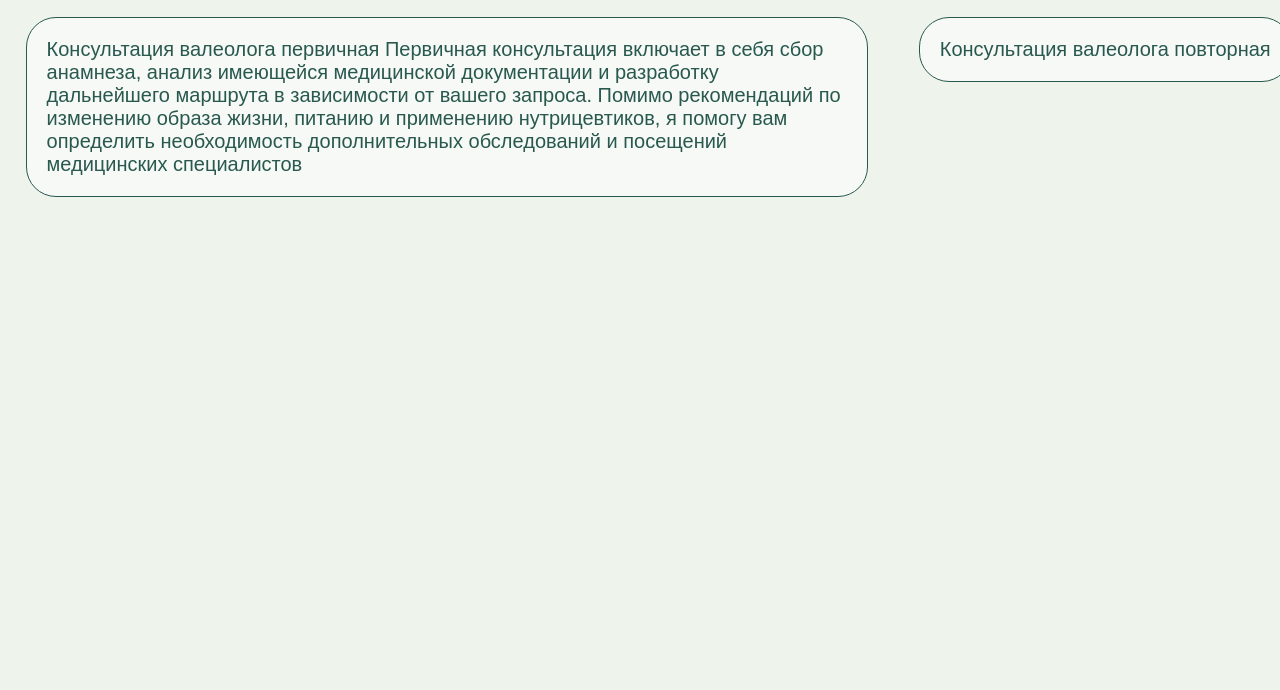
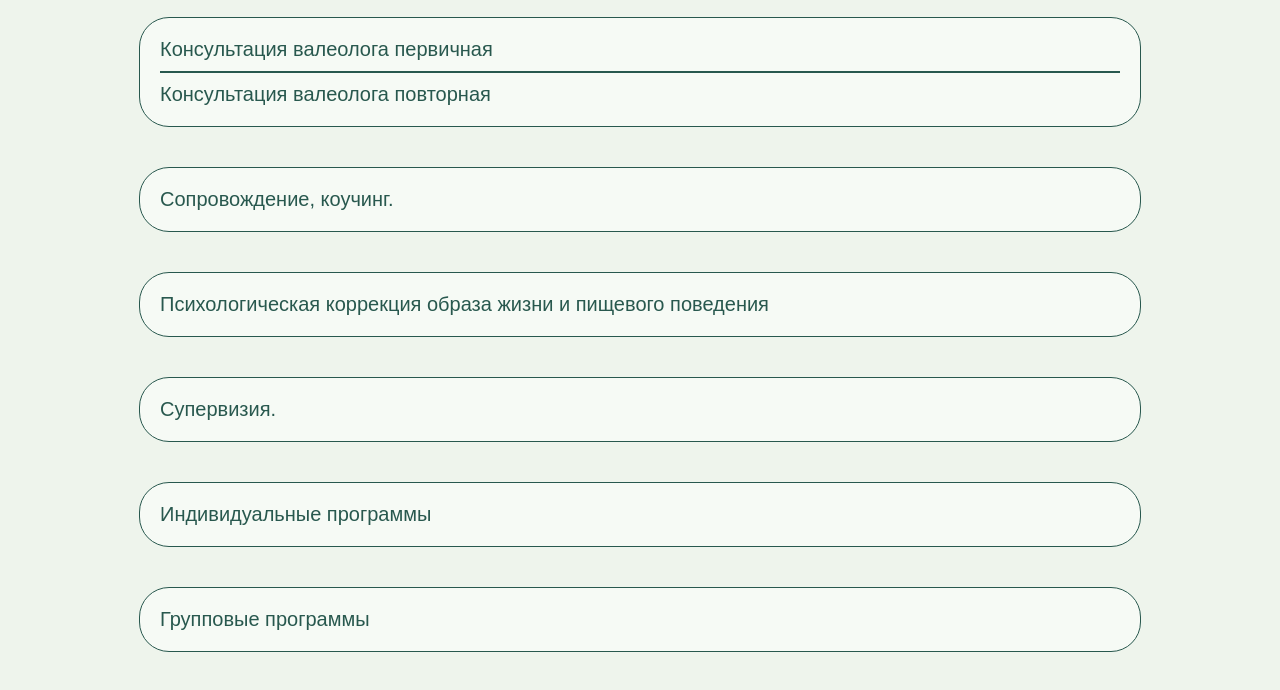
Before and after one commit to skillsetdev/at-resume-website, a plain HTML site: page services.html in a window 1280 px wide. Shown: the part 654-1344 px from the top of the page. Before the commit the page ends 1092 px from the top, so only its background shows below. Drawn offline with Linux system fonts and the light colour scheme; a web font is replaced by a local one.

Commit message:
Add expanding sections to the services section

```diff
--- a/services.html
+++ b/services.html
@@ -58,48 +58,69 @@
             </div>
           </div>
         </div>
-        <!--Make it 2 by 4/3 columns with expanding height on hover with appointment button at the bottom-->
         <div id="services-section">
           <h2 class="header">Услуги</h2>
           <div id="services">
-            <div>
-              Консультация валеолога первичная Первичная консультация включает в
-              себя сбор анамнеза, анализ имеющейся медицинской документации и
-              разработку дальнейшего маршрута в зависимости от вашего запроса.
-              Помимо рекомендаций по изменению образа жизни, питанию и
-              применению нутрицевтиков, я помогу вам определить необходимость
-              дополнительных обследований и посещений медицинских специалистов
+            <div class="expanding-card">
+              <div class="expanding-header">
+                Консультация валеолога первичная
+              </div>
+              <div class="expanding-text">
+                <div class="horizontal-separator"></div>
+                Первичная консультация включает в себя сбор анамнеза, анализ
+                имеющейся медицинской документации и разработку дальнейшего
+                маршрута в зависимости от вашего запроса. Помимо рекомендаций по
+                изменению образа жизни, питанию и применению нутрицевтиков, я
+                помогу вам определить необходимость дополнительных обследований
+                и посещений медицинских специалистов
+              </div>
+              <div class="expanding-footer">
+                <div class="horizontal-separator"></div>
+                Консультация валеолога повторная
+              </div>
             </div>
-            <div>Консультация валеолога повторная</div>
-            <div>
-              Сопровождение, коучинг. Сопровождение включает в себя 2 встречи в
-              течение месяца, а также поддержку и ответы на вопросы в режиме
-              переписки.
+
+            <div class="expanding-card">
+              <div class="expanding-header">Сопровождение, коучинг.</div>
+              <div class="expanding-text">
+                <div class="horizontal-separator"></div>
+                Сопровождение включает в себя 2 встречи в течение месяца, а
+                также поддержку и ответы на вопросы в режиме переписки.
+              </div>
             </div>
-            <div>
-              Психологическая коррекция образа жизни и пищевого поведения
-              Психологическая коррекция образа жизни и пищевого поведения
-              включает в себя индивидуальное психологическое консультирование,
-              основанное на принципах АСТ подхода. Разработка плана коррекции
-              требует проведения ряда сеансов для эффективного решения
-              поставленных задач. Acceptance and Commitment Therapy (ACT) – это
-              терапия принятия и ответственности, подход, который позволяет
-              справиться с различными проблемами, начиная от зависимостей и
-              тревожных расстройств и заканчивая расстройствами пищевого
-              поведения. Цель специалиста в ACT заключается в том, чтобы научить
-              человека эффективно справляться с трудностями с помощью своего
-              поведения и мышления. Этот метод является краткосрочным,
-              результаты обычно видны уже после 15-20 сессий. Эффективность ACT
-              подтверждена множеством исследований, включая более 900
-              рандомизированных контролируемых исследований с 1986 по 2022 год.
+            <div class="expanding-card">
+              <div class="expanding-header">
+                Психологическая коррекция образа жизни и пищевого поведения
+              </div>
+              <div class="expanding-text">
+                <div class="horizontal-separator"></div>
+                Психологическая коррекция образа жизни и пищевого поведения
+                включает в себя индивидуальное психологическое консультирование,
+                основанное на принципах АСТ подхода. Разработка плана коррекции
+                требует проведения ряда сеансов для эффективного решения
+                поставленных задач. Acceptance and Commitment Therapy (ACT) –
+                это терапия принятия и ответственности, подход, который
+                позволяет справиться с различными проблемами, начиная от
+                зависимостей и тревожных расстройств и заканчивая расстройствами
+                пищевого поведения. Цель специалиста в ACT заключается в том,
+                чтобы научить человека эффективно справляться с трудностями с
+                помощью своего поведения и мышления. Этот метод является
+                краткосрочным, результаты обычно видны уже после 15-20 сессий.
+                Эффективность ACT подтверждена множеством исследований, включая
+                более 900 рандомизированных контролируемых исследований с 1986
+                по 2022 год.
+              </div>
             </div>
-            <div>Индивидуальные программы</div>
-            <div>Групповые программы</div>
-            <div>
-              Супервизия. Индивидуальные супервизии в темах: • Психологические
-              аспекты нарушений пищевого поведения; • Гомеостатическая
-              нутрициология.
+            <div class="expanding-card">
+              <div class="expanding-header">Супервизия.</div>
+              <div class="expanding-text">
+                <div class="horizontal-separator"></div>
+                Индивидуальные супервизии в темах: • Психологические аспекты
+                нарушений пищевого поведения; • Гомеостатическая нутрициология.
+              </div>
             </div>
+            <div class="expanding-card">Индивидуальные программы</div>
+            <div class="expanding-card">Групповые программы</div>
           </div>
         </div>
       </div>
--- a/style.css
+++ b/style.css
@@ -273,21 +273,45 @@ li {
 }
 #services {
   width: 100vw;
-  overflow: auto;
-  white-space: nowrap;
+  /*overflow: auto;
+  white-space: nowrap;//makes it a horizontal scrollable list*/
   display: flex;
-  flex-direction: row;
+  flex-direction: column;
   justify-content: start;
-  align-items: start;
+  align-items: center;
 }
-#services div {
+#services .expanding-card {
   background-color: rgba(255, 255, 255, 0.47);
   margin: 20px 2vw;
   padding: 20px;
   border-radius: 30px;
   border: 0.5px solid #28584e;
   flex-shrink: 0;
-  max-width: 800px;
-  overflow: visible;
-  white-space: normal;
+  width: 75vw;
+  max-width: 1000px;
+  overflow: hidden;
 }
+.expanding-card:hover {
+  box-shadow: 0 0 12px #d3d3d3;
+}
+.expanding-text {
+  display: flex;
+  flex-direction: column;
+  align-items: stretch;
+  transition: max-height 1000ms ease-in-out;
+  max-height: 0px;
+  overflow: hidden;
+}
+.expanding-card:hover .expanding-text {
+  max-height: 500px;
+}
+.horizontal-separator {
+  border: 0.5px solid #28584e;
+  margin: 10px 0px;
+  padding: 0px;
+}
+.expanding-footer {
+  display: flex;
+  flex-direction: column;
+  align-items: stretch;
+}
```
